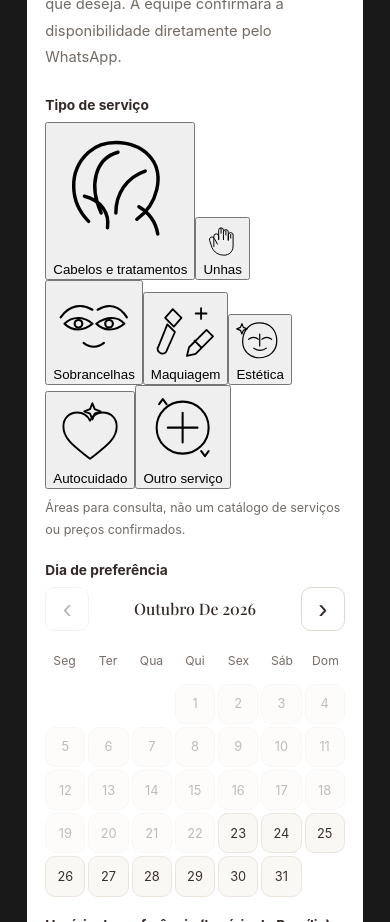
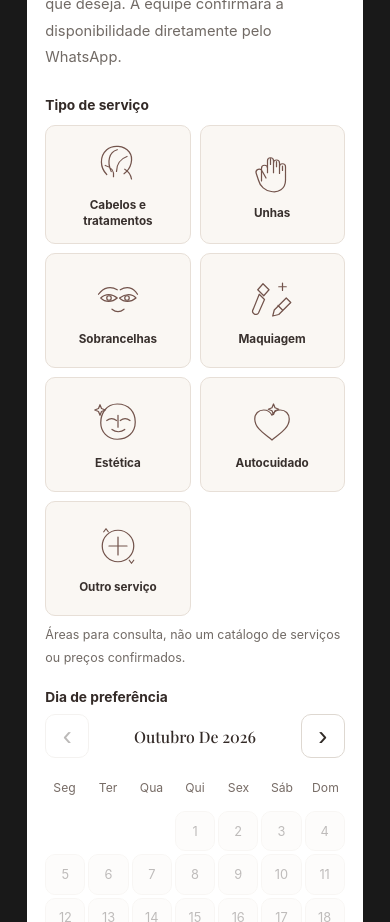
Before and after one commit to tupiniquimtechsolution-blip/Sistema-SaaS-Geral, a React (Vite) app in the folder apps/salon/: page / in a window 390 px wide. Shown: the part 9780-10702 px from the top of the page. Built offline with nearby package versions, Linux system fonts and the light colour scheme; a web font is replaced by a local one.

Commit message:
style(salon): premium responsive illustrated service selection cards

```diff
--- a/apps/salon/src/salon-booking.css
+++ b/apps/salon/src/salon-booking.css
@@ -35,3 +35,13 @@
 .salon-whatsapp-float:focus-visible{outline:3px solid #20663b;outline-offset:3px}
 @media(max-width:460px){.salon-booking-widget{padding:18px}.salon-booking-day-grid{gap:3px}.salon-booking-day-grid button{min-height:36px;font-size:.8rem}.salon-booking-time-grid{grid-template-columns:repeat(3,minmax(0,1fr))}.salon-whatsapp-float{width:56px;height:56px;right:16px;bottom:16px}}
 @media(prefers-reduced-motion:reduce){.salon-whatsapp-float{transition:none}}
+
+/* Illustrated, directly selectable service choices. */
+.salon-service-options{display:grid;grid-template-columns:repeat(3,minmax(0,1fr));gap:9px;margin-top:12px}
+.salon-service-option{display:flex;flex-direction:column;align-items:center;justify-content:center;gap:10px;min-width:0;min-height:128px;padding:14px 7px;background:#faf7f3;border:1px solid #e7dfd7;border-radius:10px;color:#73544c;cursor:pointer;font:inherit;text-align:center;transition:border-color .15s,background .15s,box-shadow .15s}
+.salon-service-option span{color:#38302d;font-size:.73rem;font-weight:650;line-height:1.35;max-width:115px}
+.salon-service-art{width:54px;height:54px;max-width:100%;flex-shrink:0}
+.salon-service-option:hover{border-color:#aa8172;background:#f4e9e3}
+.salon-service-option.is-selected{background:#f4e8e8;border:2px solid #9a6470;box-shadow:0 0 0 2px #9a647022}
+.salon-service-option:focus-visible{outline:3px solid #9a6470;outline-offset:2px}
+@media(max-width:480px){.salon-service-options{grid-template-columns:repeat(2,minmax(0,1fr))}.salon-service-option{min-height:115px}.salon-service-art{width:48px;height:48px}}
```
